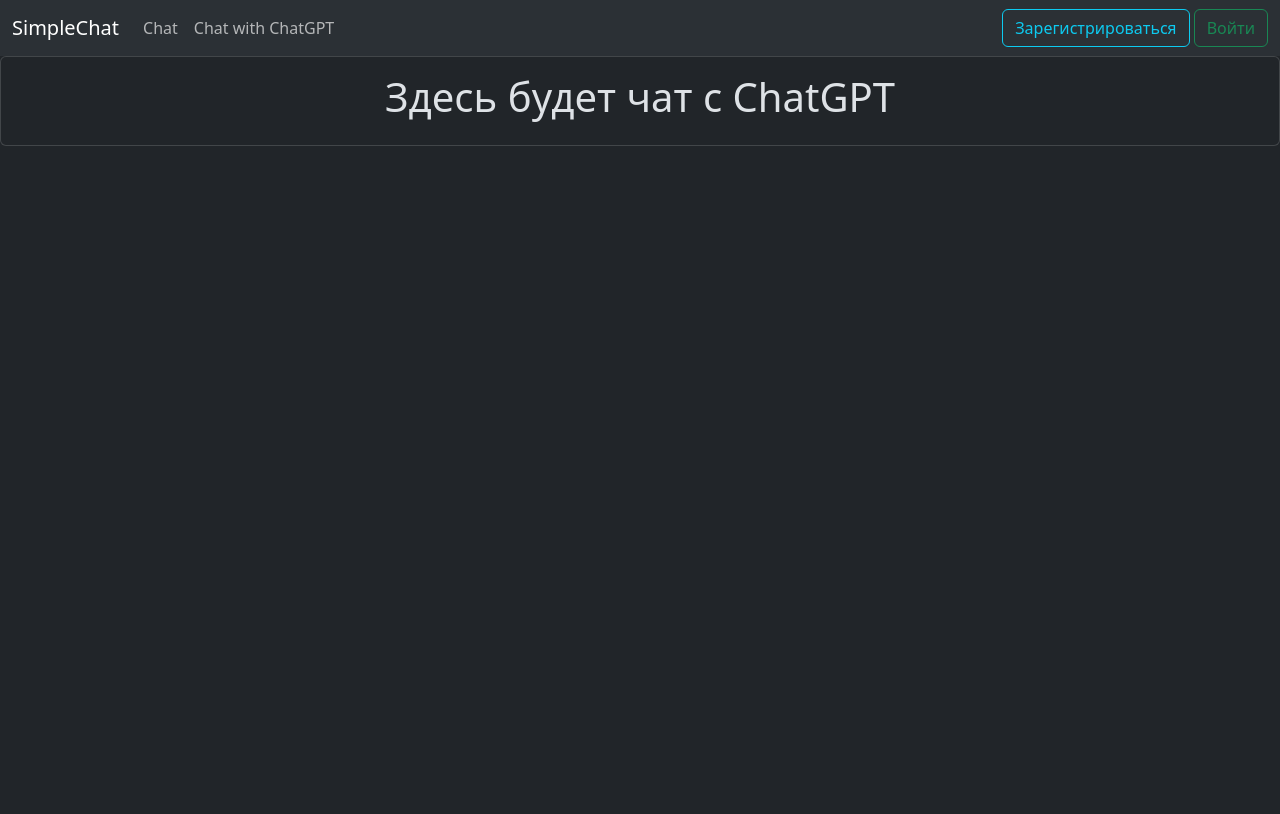
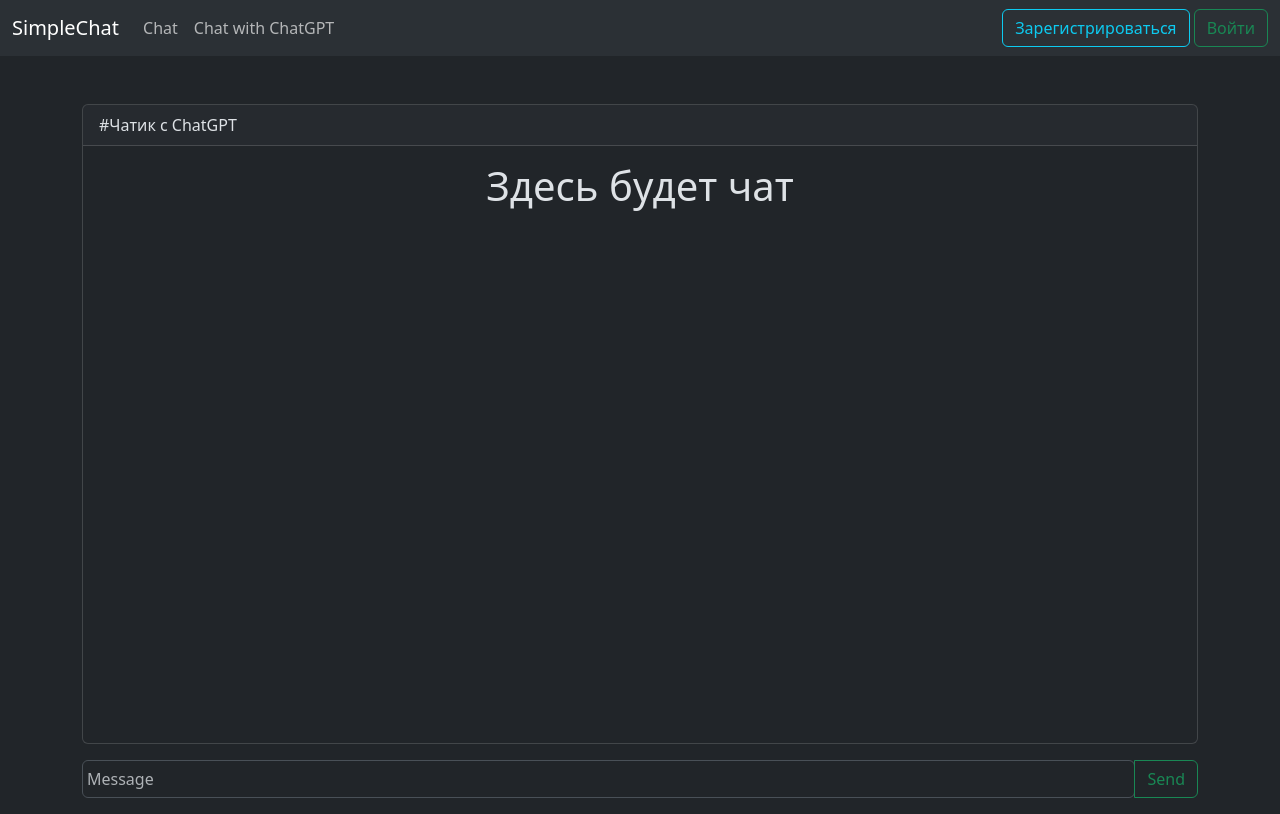
Before and after one commit to Sashayerty/Messenger, a Flask app: page /chatgpt in a window 1280 px wide. Before the commit the page ends 146 px from the top, so only its background shows below. Run offline with Flask 3, Linux system fonts and the light colour scheme.

Commit message:
Второй коммит. Немножко UI

```diff
--- a/templates/base.html
+++ b/templates/base.html
@@ -4,6 +4,7 @@
     <meta charset="UTF-8">
     <meta name="viewport" content="width=device-width, initial-scale=1.0" >
     <link rel="stylesheet" href="https://cdn.jsdelivr.net/npm/bootstrap@5.3.3/dist/css/bootstrap.min.css" integrity="sha384-QWTKZyjpPEjISv5WaRU9OFeRpok6YctnYmDr5pNlyT2bRjXh0JMhjY6hW+ALEwIH" crossorigin="anonymous">
+    <link rel="stylesheet" href="./css/style.css">
     <script src="https://cdn.jsdelivr.net/npm/bootstrap@5.3.3/dist/js/bootstrap.bundle.min.js"></script>
     <title>SimpleChat</title>
 </head>
--- a/templates/chatgpt.html
+++ b/templates/chatgpt.html
@@ -1,8 +1,19 @@
 {% extends "base.html"%}
 {% block main %}
-<div class="card">
+<div class="container d-flex justify-content-center mt-5">
+  <div class="card" style="width: 100rem; height: 40rem;">
+    <div class="card-header">
+      #Чатик с ChatGPT
+    </div>
     <div class="card-body">
-        <h1 class="text-center">Здесь будет чат с ChatGPT</h1>
+        <h1 class="text-center">Здесь будет чат</h1>
     </div>
   </div>
+</div>
+<div class="container d-flex justify-content-start mt-3">
+  <div class="input-group mb-3">
+    <input type="text" class="form-control focus-ring focus-ring-dark py-1 px-1 text-decoration-none border rounded-2" placeholder="Message" aria-label="Message" aria-describedby="button-addon2">
+    <button class="btn btn-outline-success" type="button" id="button-addon2">Send</button>
+  </div>
+</div>
 {% endblock %}
```
Also changed, not shown: templates/chat.html (+13 -1 lines).
